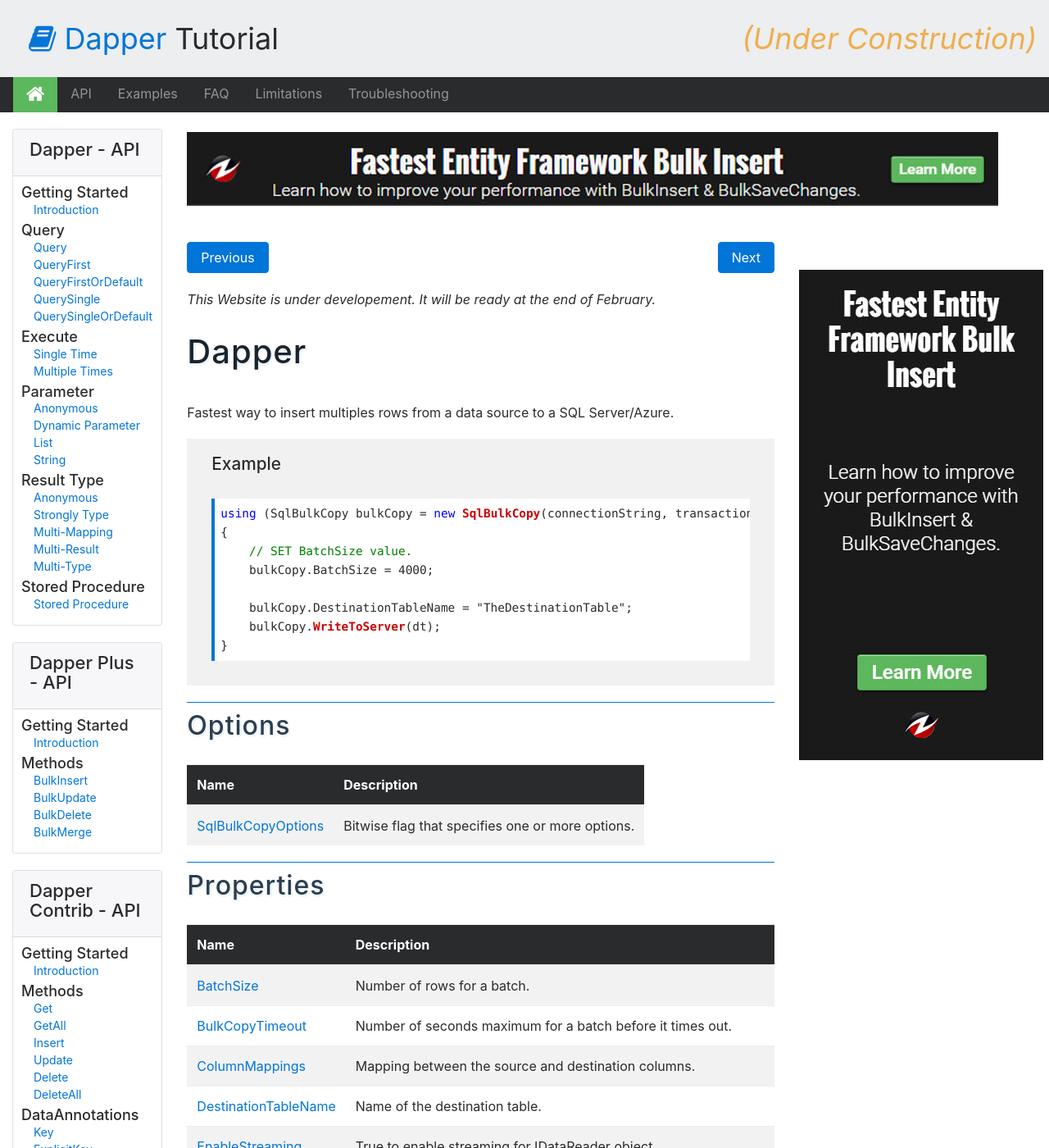
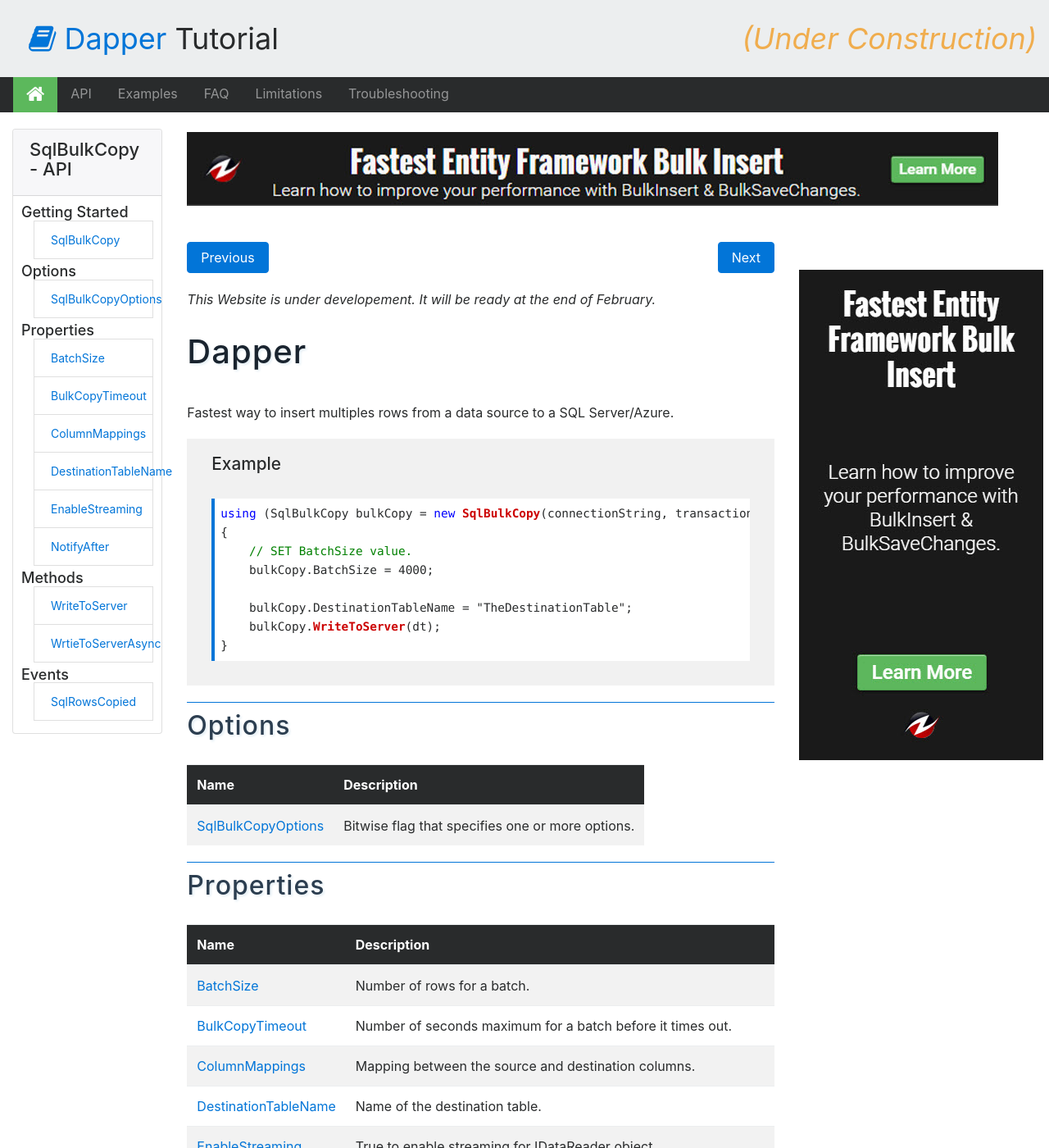
Before and after one commit to thiagopbarnabe/dapper-tutorial, a Jekyll site: the page built from docs/pages/api/dapper.md, in a window 1280 px wide and 1400 px high. Shown: the whole window at 82% size. Built offline with Jekyll 4.4.1, drawn with Linux system fonts in a browser that asks for light colours; nearby versions of some CDN libraries; some of the changed text lies outside the part shown.

Commit message:
Update aside.html

```diff
--- a/docs/_includes/aside.html
+++ b/docs/_includes/aside.html
@@ -1,123 +1,67 @@
 {% if page.path contains "/api/" %}
 <div class="card">
 	<div class="card-header">
-		<h3>Dapper - API</h3>
+		<h3>SqlBulkCopy - API</h3>
 	</div>
 	<div class="card-block">
 
 		<h4>Getting Started</h4>
 		<ul>
-			<li><a href="introduction">Introduction</a></li>
+			<li class="list-group-item list-group-item-action"><a href="sqlbulkcopy">SqlBulkCopy</a></li>
 		</ul>
 
-		<h4>Query</h4>
+		<h4>Options</h4>
 		<ul>
-			<li><a href="query">Query</a></li>
-			<li><a href="queryfirst">QueryFirst</a></li>
-			<li><a href="queryfirstordefault">QueryFirstOrDefault</a></li>
-			<li><a href="querysingle">QuerySingle</a></li>
-			<li><a href="querysingleordefault">QuerySingleOrDefault</a></li>
+			<li class="list-group-item list-group-item-action"><a href="sqlbulkcopyoptions">SqlBulkCopyOptions</a></li>
 		</ul>
 
-		<h4>Execute</h4>
+		<h4>Properties</h4>
 		<ul>
-			<li><a href="execute-single">Single Time</a></li>
-			<li><a href="execute-many">Multiple Times</a></li>
-		</ul>
-
-		<h4>Parameter</h4>
-		<ul>
-			<li><a href="parameter-anonymous">Anonymous</a></li>
-			<li><a href="parameter-dynamic">Dynamic Parameter</a></li>
-			<li><a href="parameter-list">List</a></li>
-			<li><a href="parameter-string">String</a></li>
-		</ul>
-
-		<h4>Result Type</h4>
-		<ul>
-			<li><a href="result-anonymous">Anonymous</a></li>
-			<li><a href="result-strongly-typed">Strongly Type</a></li>
-			<li><a href="result-multi-mapping">Multi-Mapping</a></li>
-			<li><a href="result-multi-result">Multi-Result</a></li>
-			<li><a href="result-multi-type">Multi-Type</a></li>
-		</ul>
-
-		<h4>Stored Procedure</h4>
-		<ul>
-			<li><a href="stored-procedure">Stored Procedure</a></li>
-		</ul>
-
-	</div>
-</div>
-
-<div class="card">
-	<div class="card-header">
-		<h3>Dapper Plus - API</h3>
-	</div>
-	<div class="card-block">
-
-		<h4>Getting Started</h4>
-		<ul>
-			<li><a href="introduction">Introduction</a></li>
+			<li class="list-group-item list-group-item-action"><a href="batchsize">BatchSize</a></li>
+			<li class="list-group-item list-group-item-action"><a href="bulkcopytimeout">BulkCopyTimeout</a></li>
+			<li class="list-group-item list-group-item-action"><a href="columnmappings">ColumnMappings</a></li>
+			<li class="list-group-item list-group-item-action"><a href="destinationtablename">DestinationTableName</a></li>
+			<li class="list-group-item list-group-item-action"><a href="enablestreaming">EnableStreaming</a></li>
+			<li class="list-group-item list-group-item-action"><a href="notifyafter">NotifyAfter</a></li>
 		</ul>
 
 		<h4>Methods</h4>
 		<ul>
-			<li><a href="bulkinsert">BulkInsert</a></li>
-			<li><a href="bulkupdate">BulkUpdate</a></li>
-			<li><a href="bulkdelete">BulkDelete</a></li>
-			<li><a href="bulkmerge">BulkMerge</a></li>
+			<li class="list-group-item list-group-item-action"><a href="writetoserver">WriteToServer</a></li>
+			<li class="list-group-item list-group-item-action"><a href="writetoserverasync">WrtieToServerAsync</a></li>
 		</ul>
 
-	</div>
-</div>
-
-<div class="card">
-	<div class="card-header">
-		<h3>Dapper Contrib - API</h3>
-	</div>
-	<div class="card-block">
-
-		<h4>Getting Started</h4>
+		<h4>Events</h4>
 		<ul>
-			<li><a href="introduction">Introduction</a></li>
+			<li class="list-group-item list-group-item-action"><a href="sqlrowscopied">SqlRowsCopied</a></li>
 		</ul>
-
-		<h4>Methods</h4>
-		<ul>
-			<li><a href="get">Get</a></li>
-			<li><a href="getall">GetAll</a></li>
-			<li><a href="insert">Insert</a></li>
-			<li><a href="update">Update</a></li>
-			<li><a href="delete">Delete</a></li>
-			<li><a href="deleteall">DeleteAll</a></li>
-		</ul>
-
-		<h4>DataAnnotations</h4>
-		<ul>
-			<li><a href="annotation-key">Key</a></li>
-			<li><a href="annotation-explicit-key">ExplicitKey</a></li>
-			<li><a href="annotation-table">Table</a></li>
-			<li><a href="annotation-write">Write</a></li>
-			<li><a href="annotation-computed">Computed</a></li>
-		</ul>
-
 	</div>
 </div>
 
 {% elsif page.path contains "/examples/" %}
-<ul class="list-group">
-	<li class="list-group-item list-group-item-info">Examples</li>
+<div class="card">
+	<div class="card-header">
+		<h3>SqlBulkCopy - Examples</h3>
+	</div>
+	<div class="card-block">
+	</div>
+</div>
 <!--
 	<li class="list-group-item list-group-item-action"><a href="oracle">C# Examples</a></li>
 	<li class="list-group-item list-group-item-action"><a href="sql-compact">VB.NET Examples</a></li>
 	<li class="list-group-item list-group-item-info">Transaction</li>
 	<li class="list-group-item list-group-item-action"><a href="sqlite">TBD</a></li>
 !-->
-</ul>
+
 
 {% elsif page.path contains "/faq/" %}
-<ul class="list-group">
+<div class="card">
+	<div class="card-header">
+		<h3>SqlBulkCopy - FAQ</h3>
+	</div>
+	<div class="card-block">
+	</div>
+</div>
 <!--
 	<li class="list-group-item list-group-item-info">API</li>
 	<li class="list-group-item list-group-item-action"><a href="bulk-update">BatchSize &amp; Performance</a></li>
@@ -145,20 +89,41 @@
 </ul>
 
 {% elsif page.path contains "/troubleshooting/" %}
-<ul class="list-group">
-	<li class="list-group-item list-group-item-info">BatchTimeout</li>
+<div class="card">
+	<div class="card-header">
+		<h3>SqlBulkCopy - Troublshooting</h3>
+	</div>
+	<div class="card-block">
+
+		<h4>BatchTimeout</h4>
+		<ul>
 			<li class="list-group-item list-group-item-action"><a href="timeout-expired">Timeout Expired</a></li>
-	<li class="list-group-item list-group-item-info">ColumnMappings</li>
+		</ul>
+
+		<h4>ColumnMappings</h4>
+		<ul>
 			<li class="list-group-item list-group-item-action"><a href="columnmapping-does-not-match">ColumnMappings doesn't match</a></li>
-	<li class="list-group-item list-group-item-info">Connection</li>
+		</ul>
+
+		<h4>Connection</h4>
+		<ul>
 			<li class="list-group-item list-group-item-action"><a href="writetoserver-requires-an-open-and-available-connection">Requires open and available Connection</a></li>
-	<li class="list-group-item list-group-item-info">DataSource</li>
+		</ul>
+
+		<h4>DataSource</h4>
+		<ul>
 			<li class="list-group-item list-group-item-action"><a href="type-a-cannot-be-converted-to-type-b">Type A cannot be converted to Type B</a></li>
-	<li class="list-group-item list-group-item-info">DestinationTableName</li>
+		</ul>
+
+		<h4>DestinationTableName</h4>
+		<ul>
 			<li class="list-group-item list-group-item-action"><a href="cannot-access-destination-table">Cannot Access Destination Table</a></li>
 			<li class="list-group-item list-group-item-action"><a href="the-destinationtablename-property-must-be-set-before-calling-this-method">Destination Table Name must be set</a></li>
 			<li class="list-group-item list-group-item-action"><a href="value-cannot-be-null">Value cannot be null</a></li>
 		</ul>
+
+	</div>
+</div>
 
 {% endif %}
 
```
Lines whose indentation alone changed are shown as unchanged.
